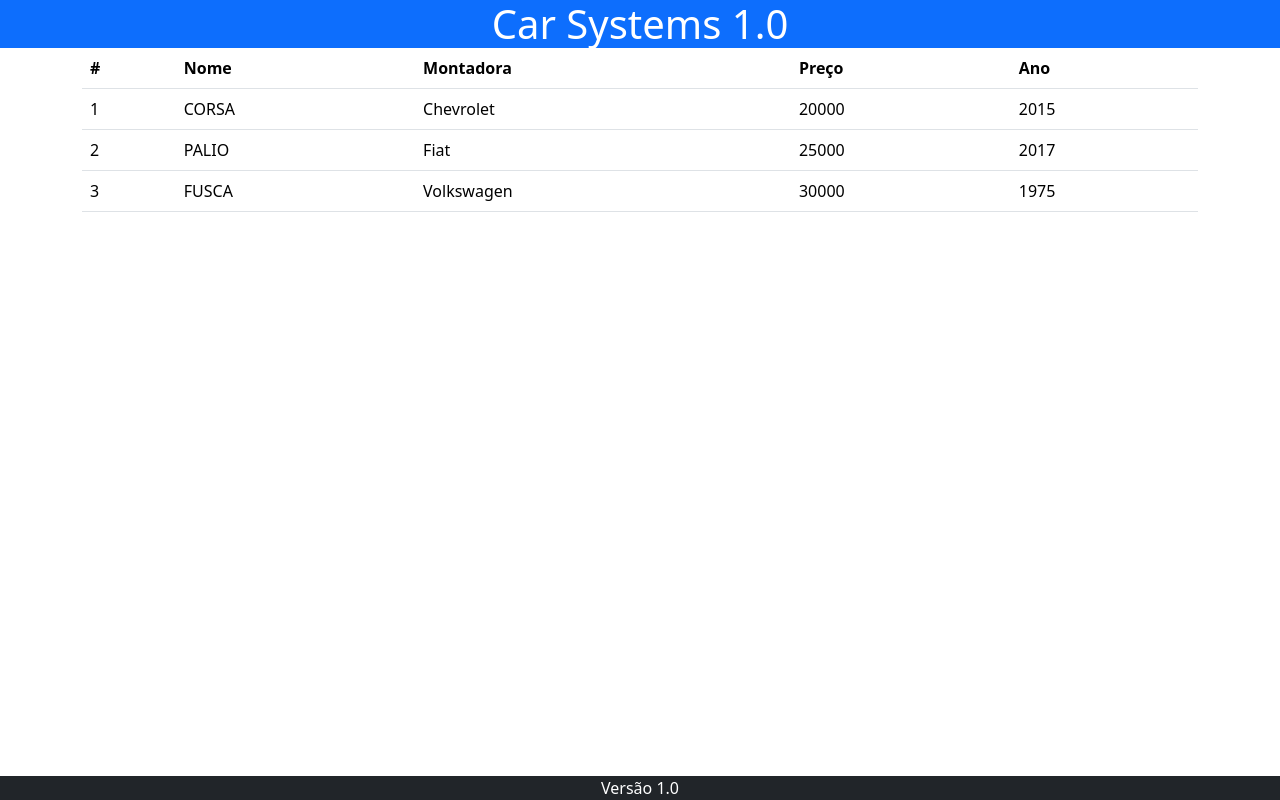
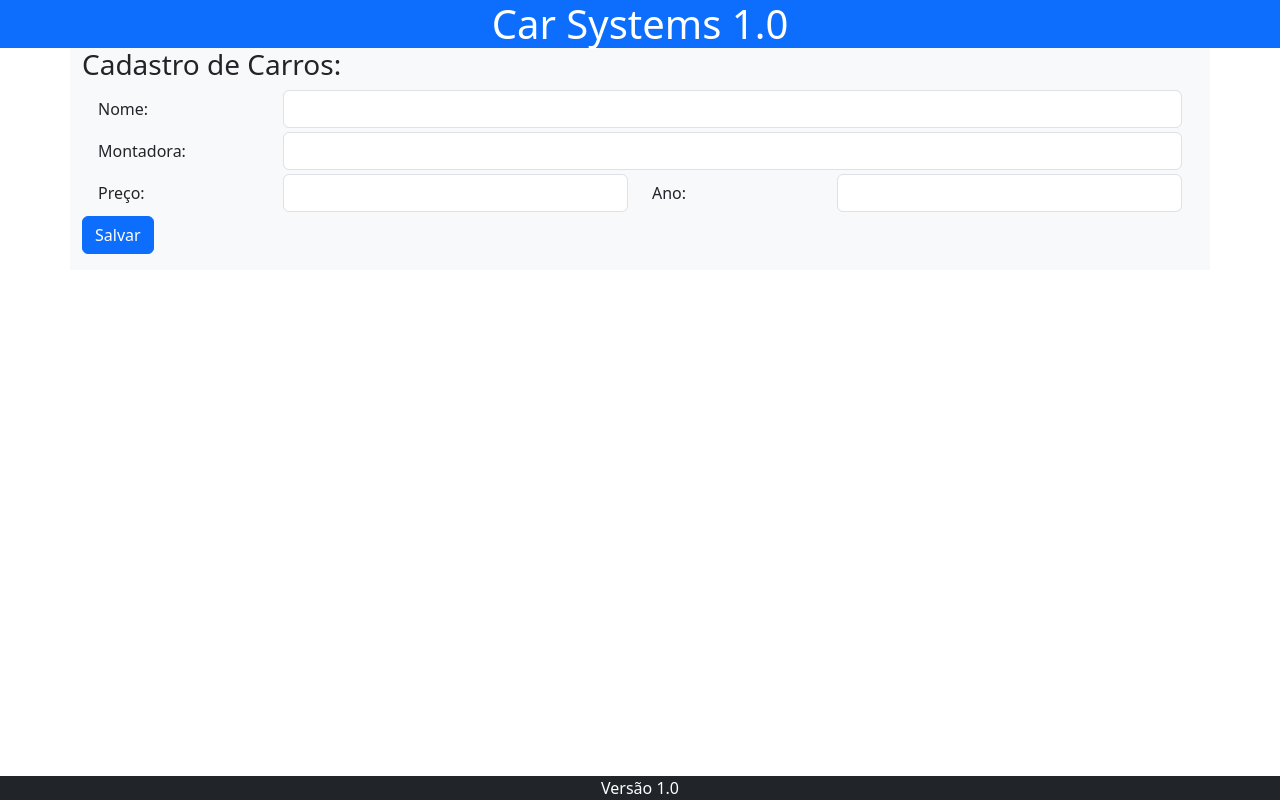
Before and after one commit to erossecundus/BootCampDevJr_m3c2-Carros, an Angular app: page / in a window 1280 px wide. Built offline with nearby package versions, Linux system fonts and the light colour scheme.

Commit message:
closes #5 - Formulário

```diff
--- a/src/app/app.component.html
+++ b/src/app/app.component.html
@@ -1,5 +1,3 @@
 <app-header></app-header>
-
-<app-cars></app-cars>
-
+<app-car></app-car>
 <app-footer></app-footer>
--- a/src/app/app.module.ts
+++ b/src/app/app.module.ts
@@ -8,6 +8,7 @@ import { HeaderComponent } from './components/header/header.component';
 import { FooterComponent } from './components/footer/footer.component';
 import { CarComponent } from './components/car/car.component';
 import { CarsComponent } from './components/cars/cars.component';
+import { FormsModule } from '@angular/forms';
 
 @NgModule({
   declarations: [
@@ -20,7 +21,8 @@ import { CarsComponent } from './components/cars/cars.component';
   imports: [
     BrowserModule,
     AppRoutingModule,
-    NgbModule
+    NgbModule,
+    FormsModule
   ],
   providers: [],
   bootstrap: [AppComponent]
--- a/src/app/components/car/car.component.html
+++ b/src/app/components/car/car.component.html
@@ -1,17 +1,28 @@
-<div class="row text-center">
-  <div class="col">
-    {{car.id}}
-  </div>
-  <div class="col">
-    {{car.name | uppercase}}
-  </div>
-  <div class="col">
-    {{car.assembler}}
-  </div>
-  <div class="col">
-    {{car.price}}
-  </div>
-  <div class="col">
-    {{car.year}}
-  </div>
+<div class="container bg-light">
+  <h3>Cadastro de Carros:</h3>
+    <form>
+      <div class="row px-3">
+        <label for="name" class="col-form-label col-2 mb-1">Nome:</label>
+        <div class="col-10">
+          <input type="text" class="form-control" name="name" id="name">
+        </div>
+      </div>
+      <div class="row px-3">
+        <label for="assembler" class="col-form-label col-2 mb-1">Montadora:</label>
+        <div class="col-10">
+          <input type="text" class="form-control" name="assembler" id="assembler">
+        </div>
+      </div>
+      <div class="row px-3">
+        <label for="price" class="col-form-label col-2 mb-1">Preço:</label>
+        <div class="col-4">
+          <input type="text" class="form-control" name="price" id="price">
+        </div>
+        <label for="year" class="col-form-label col-2 mb-1">Ano:</label>
+        <div class="col-4">
+          <input type="text" class="form-control" name="year" id="year">
+        </div>
+      </div>
+      <button class="btn btn-primary mb-3">Salvar</button>
+    </form>
 </div>
--- a/src/app/components/cars/cars.component.html
+++ b/src/app/components/cars/cars.component.html
@@ -1,4 +1,5 @@
 <div class="container">
+  <h3>Carros Cadastrados:</h3>
   <table class="table">
     <thead>
       <tr>
```
